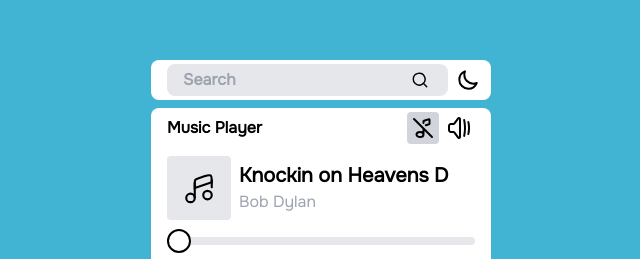
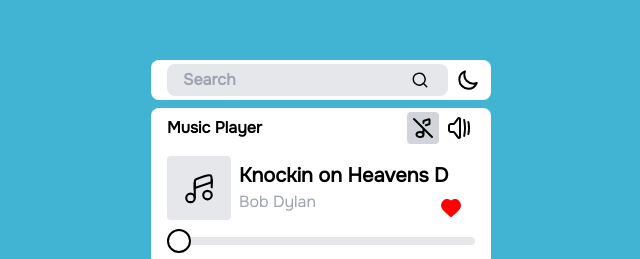
Before and after one commit to hennyfeliz/tailwind-designs, a React (Vite) app in the folder music-player/: page / in a window 1280 px wide. Shown: the part 176-435 px from the top of the page, without its empty margins (319-959 px from the left). Built offline with nearby package versions, Linux system fonts and the light colour scheme.

Commit message:
Player container changes, adding "unknown" properties to a unliked song and more

```diff
--- a/music-player/src/components/PlayerContainer.jsx
+++ b/music-player/src/components/PlayerContainer.jsx
@@ -1,8 +1,30 @@
 import SongPf from "../../public/icons/SongPf"
+import Heart from "../../public/icons/Heart"
+import Songs from "../../public/utils/Songs"
+import { useEffect, useState } from "react"
 
-const PlayerContainer = ({ song }) => {
+const PlayerContainer = ({ song, dark, index, setSongIndex }) => {
+
+  const [rerender, setRerender] = useState(false)
+
+  const heartHandler = (index) => {
+    Songs[index].fav_ = !Songs[index].fav_
+    Songs.map((song, i) => {
+      if (i > index && song.fav_ === true) {
+        setSongIndex(i)
+      }
+    })
+    setRerender(!rerender)
+  }
+
+  useEffect(() => {
+  }, [rerender])
+
   return (
-    <div className="flex flex-row px-4 w-full h-20 items-center space-x-2">
+    <div>
+      {
+        Songs[index].fav_ === true ?
+          <div className="flex flex-row px-4 w-full h-20 items-center space-x-2" >
             <div className="w-16 h-16 bg-gray-200 rounded flex items-center justify-center">
               <SongPf />
             </div>
@@ -10,6 +32,24 @@ const PlayerContainer = ({ song }) => {
               <h1 className="font-semibold text-xl">{song.name_}</h1>
               <span className="text-gray-400">{song.artist}</span>
             </div>
+            <div className="absolute right-7 mt-10">
+              <Heart fav={song.fav_} dark={dark} heartHandler={heartHandler} index={index} />
+            </div>
+          </div >
+          :
+          <div className="flex flex-row px-4 w-full h-20 items-center space-x-2" >
+            <div className="w-16 h-16 bg-gray-200 rounded flex items-center justify-center">
+              <SongPf />
+            </div>
+            <div>
+              <h1 className="font-semibold text-xl">untitle</h1>
+              <span className="text-gray-400">unknown</span>
+            </div>
+            <div className="absolute right-7 mt-10">
+              <Heart fav={song.fav_} dark={dark} heartHandler={heartHandler} index={index} />
+            </div>
+          </div >
+      }
     </div>
   )
 }
```
Lines whose indentation alone changed are shown as unchanged.
